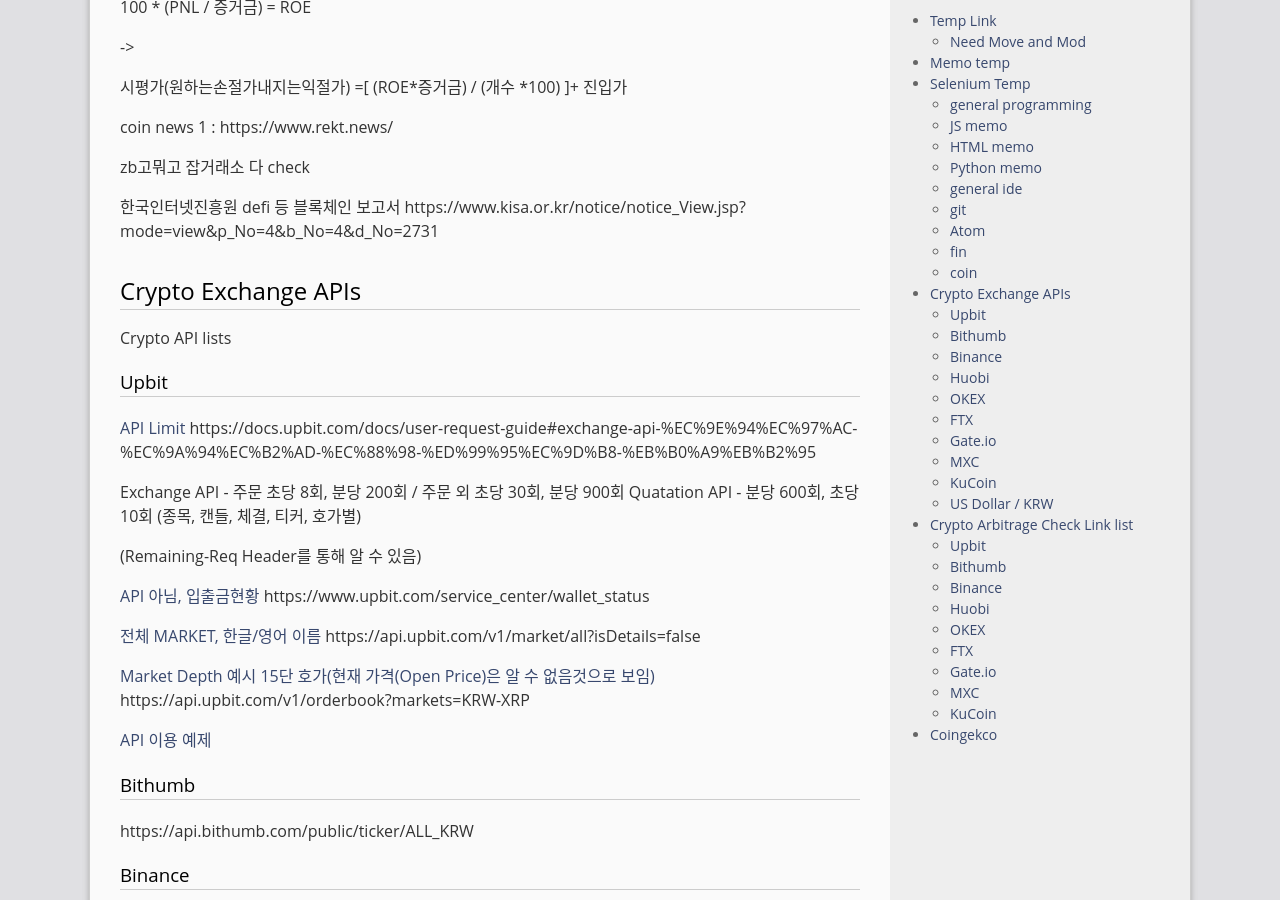
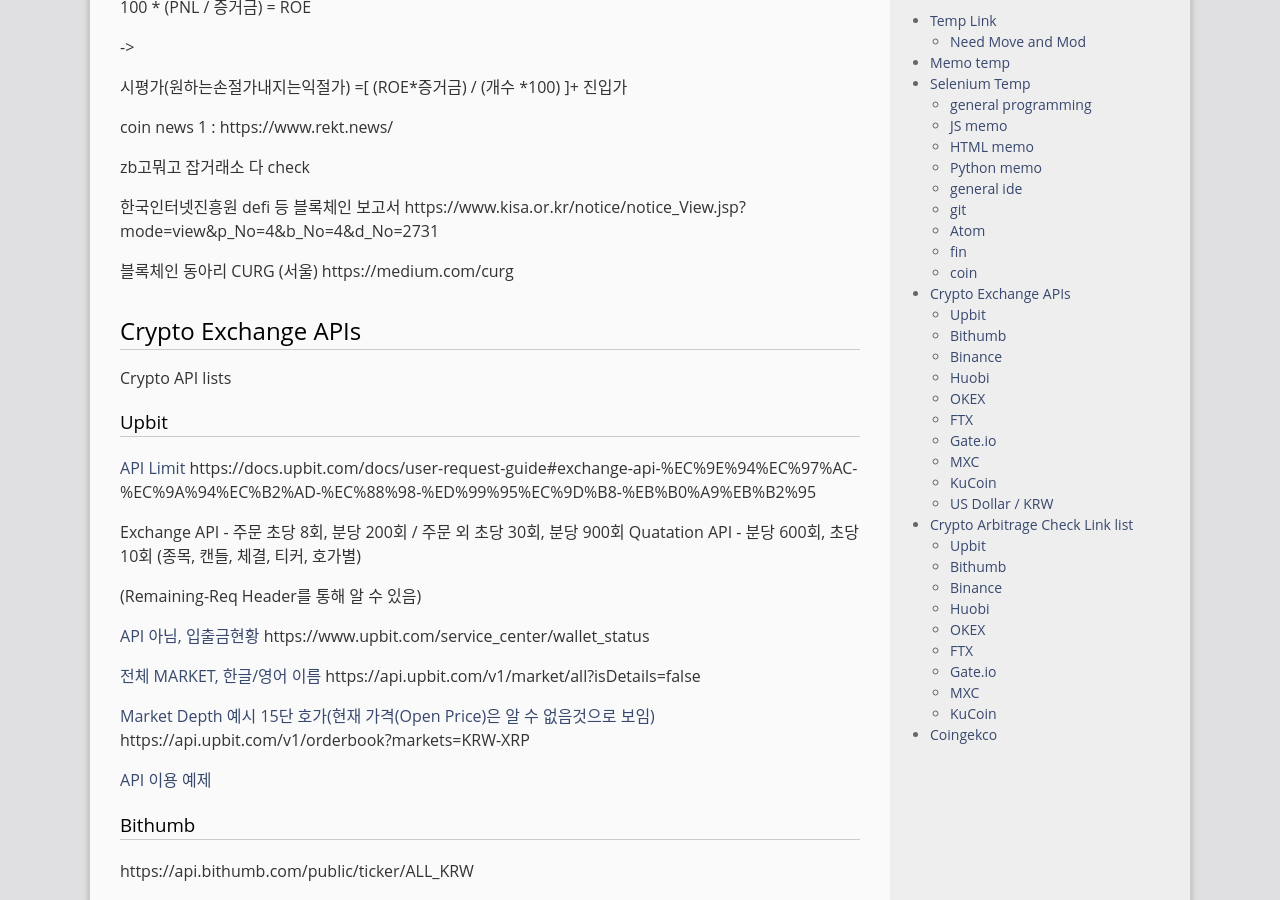
Before and after one commit to gloomydumber/copy, a Jekyll site: the page built from _posts/2020-03-01-TempLink.md, in a window 1280 px wide and 900 px high, scrolled down 8588 px. Built offline with Jekyll 4.4.1, drawn with Linux system fonts in a browser that asks for light colours; comment, search, counter and statistics services are not loaded.

Commit message:
PostModded

```diff
--- a/_posts/2020-03-01-TempLink.md
+++ b/_posts/2020-03-01-TempLink.md
@@ -402,6 +402,7 @@ zb고뭐고 잡거래소 다 check
 
 한국인터넷진흥원 defi 등 블록체인 보고서 https://www.kisa.or.kr/notice/notice_View.jsp?mode=view&p_No=4&b_No=4&d_No=2731
 
+블록체인 동아리 CURG (서울) https://medium.com/curg
 ## Crypto Exchange APIs
 
 Crypto API lists
```
